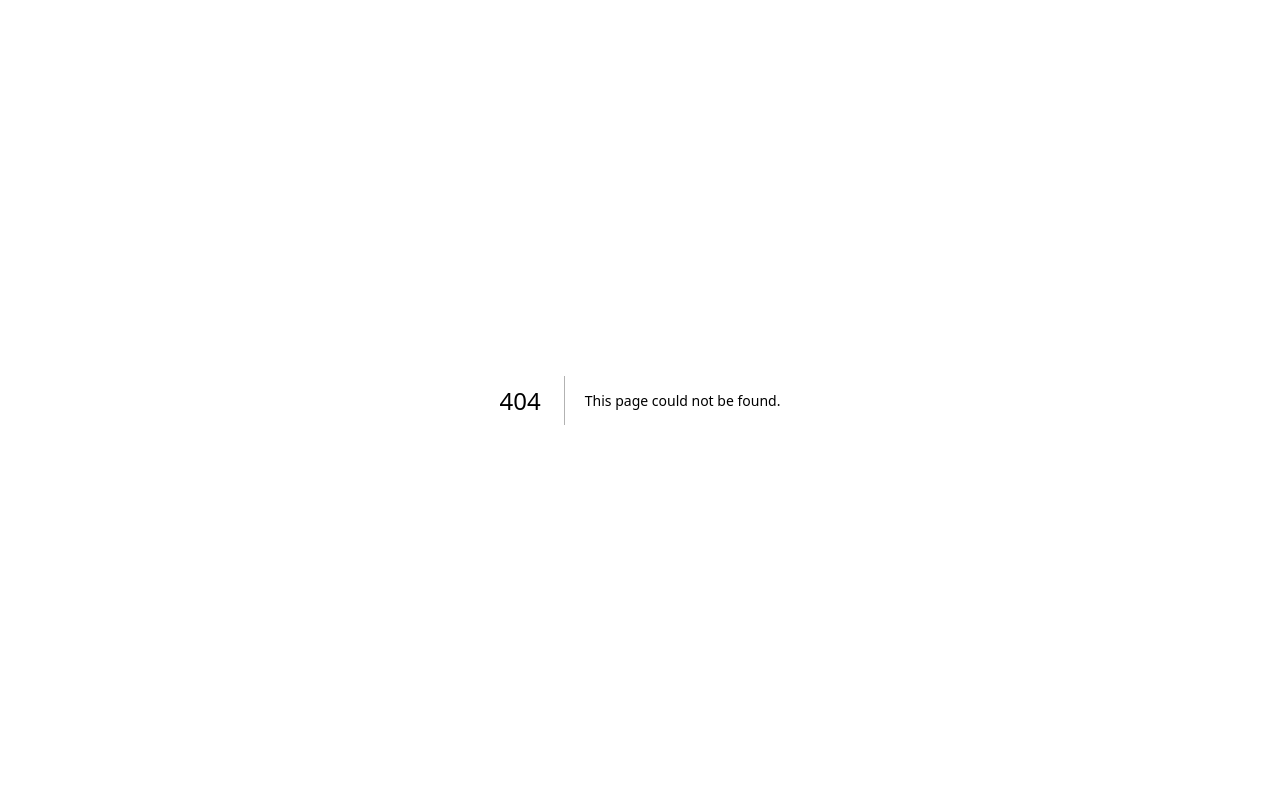
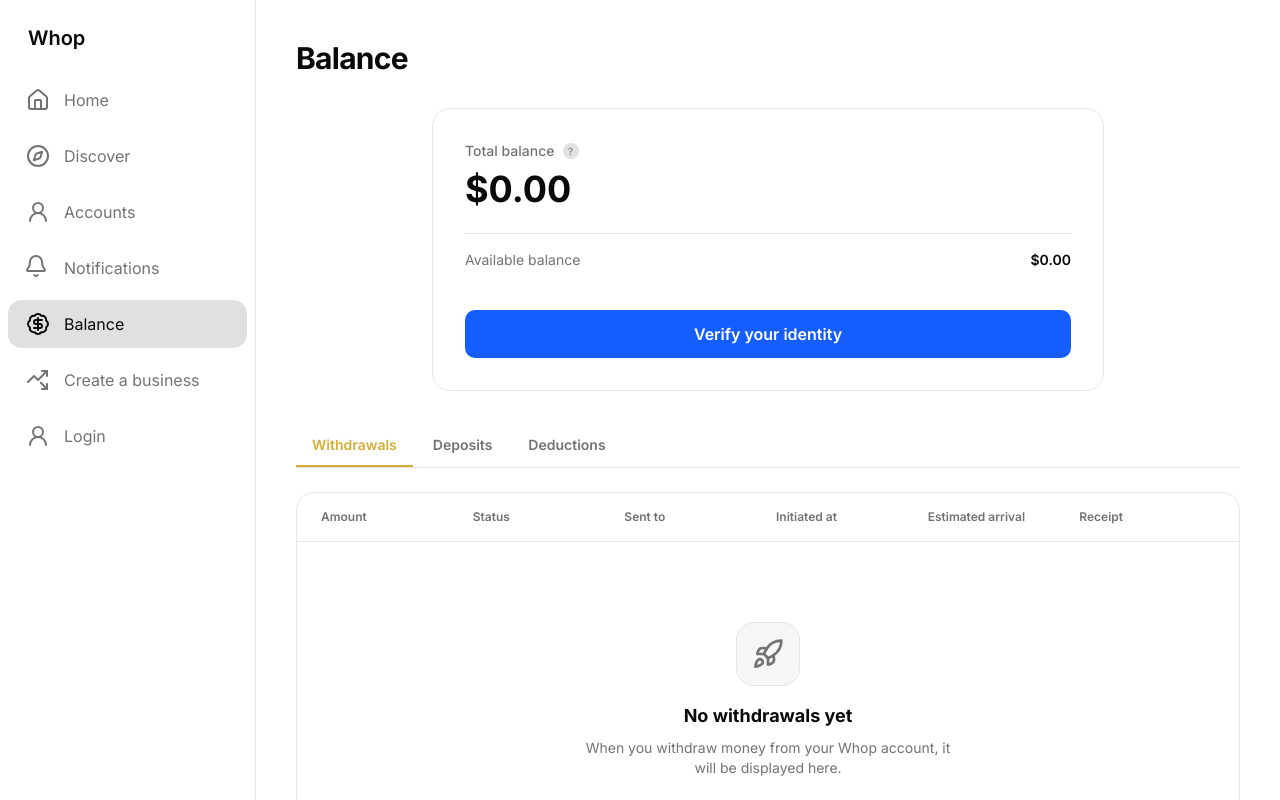
Before and after one commit to ShivamAgrawal04/clone-web-next, a Next.js app: page /balance in a window 1280 px wide. Before the commit this address had no page. Built offline with nearby package versions, Linux system fonts and the light colour scheme.

Commit message:
add balance pagee inside ( shell ) router

```diff
--- /dev/null
+++ b/app/(shell)/balance/page.tsx
@@ -0,0 +1,172 @@
+"use client";
+
+import React, { useState } from "react";
+import { Rocket, ChevronLeft, ChevronRight } from "lucide-react";
+import { motion } from "motion/react";
+
+type TabType = "withdrawals" | "deposits" | "deductions";
+
+type Transaction = {
+  id: string;
+  amount: number;
+  status: "completed" | "pending" | "failed";
+  sentTo: string;
+  initiatedAt: string;
+  estimatedArrival: string;
+  receipt?: string;
+};
+
+export default function BalancePage() {
+  const [activeTab, setActiveTab] = useState<TabType>("withdrawals");
+  const [transactions] = useState<Transaction[]>([]);
+
+  const totalBalance = 0.00;
+  const availableBalance = 0.00;
+
+  return (
+    <div className="min-h-screen bg-background text-foreground p-6 md:p-10">
+      {/* Header */}
+      <div className="mb-8">
+        <h1 className="text-2xl md:text-3xl font-bold tracking-tight">Balance</h1>
+      </div>
+
+      {/* Balance Card */}
+      <div className="max-w-2xl mx-auto mb-8">
+        <div className="bg-card border border-border rounded-2xl p-8 space-y-6">
+          {/* Total Balance */}
+          <div className="space-y-2">
+            <div className="flex items-center gap-2">
+              <h2 className="text-sm font-medium text-muted-foreground">Total balance</h2>
+              <div className="w-4 h-4 rounded-full bg-muted flex items-center justify-center">
+                <span className="text-[10px] text-muted-foreground">?</span>
+              </div>
+            </div>
+            <div className="text-4xl font-bold">${totalBalance.toFixed(2)}</div>
+          </div>
+
+          {/* Available Balance */}
+          <div className="flex items-center justify-between py-4 border-t border-border">
+            <span className="text-sm text-muted-foreground">Available balance</span>
+            <span className="text-sm font-semibold">${availableBalance.toFixed(2)}</span>
+          </div>
+
+          {/* Verify Identity Button */}
+          <button className="w-full h-12 bg-blue-600 hover:bg-blue-700 text-white font-semibold rounded-lg transition-colors">
+            Verify your identity
+          </button>
+        </div>
+      </div>
+
+      {/* Tabs */}
+      <div className="max-w-6xl mx-auto">
+        <div className="flex items-center gap-1 border-b border-border mb-6">
+          <button
+            onClick={() => setActiveTab("withdrawals")}
+            className={`relative px-4 py-3 text-sm font-semibold transition-colors ${
+              activeTab === "withdrawals"
+                ? "text-[#d4af37]"
+                : "text-muted-foreground hover:text-foreground"
+            }`}
+          >
+            Withdrawals
+            {activeTab === "withdrawals" && (
+              <motion.div
+                layoutId="activeTab"
+                className="absolute bottom-0 left-0 right-0 h-0.5 bg-[#d4af37]"
+                transition={{ type: "spring", stiffness: 500, damping: 30 }}
+              />
+            )}
+          </button>
+          <button
+            onClick={() => setActiveTab("deposits")}
+            className={`relative px-4 py-3 text-sm font-semibold transition-colors ${
+              activeTab === "deposits"
+                ? "text-[#d4af37]"
+                : "text-muted-foreground hover:text-foreground"
+            }`}
+          >
+            Deposits
+            {activeTab === "deposits" && (
+              <motion.div
+                layoutId="activeTab"
+                className="absolute bottom-0 left-0 right-0 h-0.5 bg-[#d4af37]"
+                transition={{ type: "spring", stiffness: 500, damping: 30 }}
+              />
+            )}
+          </button>
+          <button
+            onClick={() => setActiveTab("deductions")}
+            className={`relative px-4 py-3 text-sm font-semibold transition-colors ${
+              activeTab === "deductions"
+                ? "text-[#d4af37]"
+                : "text-muted-foreground hover:text-foreground"
+            }`}
+          >
+            Deductions
+            {activeTab === "deductions" && (
+              <motion.div
+                layoutId="activeTab"
+                className="absolute bottom-0 left-0 right-0 h-0.5 bg-[#d4af37]"
+                transition={{ type: "spring", stiffness: 500, damping: 30 }}
+              />
+            )}
+          </button>
+        </div>
+
+        {/* Table Header */}
+        <div className="bg-card border border-border rounded-t-2xl">
+          <div className="grid grid-cols-6 gap-4 px-6 py-4 text-xs font-semibold text-muted-foreground border-b border-border">
+            <div>Amount</div>
+            <div>Status</div>
+            <div>Sent to</div>
+            <div>Initiated at</div>
+            <div>Estimated arrival</div>
+            <div>Receipt</div>
+          </div>
+
+          {/* Empty State */}
+          {transactions.length === 0 && (
+            <div className="flex flex-col items-center justify-center py-20 px-6">
+              <div className="w-16 h-16 bg-muted/30 rounded-2xl flex items-center justify-center mb-4 border border-border">
+                <Rocket className="text-muted-foreground" size={32} />
+              </div>
+              <h3 className="text-lg font-bold mb-2">
+                No {activeTab} yet
+              </h3>
+              <p className="text-sm text-muted-foreground text-center max-w-sm">
+                When you withdraw money from your Whop account, it will be displayed here.
+              </p>
+            </div>
+          )}
+        </div>
+
+        {/* Pagination */}
+        {transactions.length === 0 && (
+          <div className="bg-card border border-t-0 border-border rounded-b-2xl px-6 py-4 flex items-center justify-between">
+            <button
+              disabled
+              className="px-3 py-1.5 text-sm font-medium text-muted-foreground bg-muted/30 rounded-md cursor-not-allowed opacity-50"
+            >
+              <ChevronLeft size={16} className="inline mr-1" />
+              Previous
+            </button>
+            <button
+              disabled
+              className="px-3 py-1.5 text-sm font-medium text-muted-foreground bg-muted/30 rounded-md cursor-not-allowed opacity-50"
+            >
+              Next
+              <ChevronRight size={16} className="inline ml-1" />
+            </button>
+          </div>
+        )}
+      </div>
+
+      {/* Footer Note */}
+      <div className="max-w-6xl mx-auto mt-6">
+        <p className="text-xs text-muted-foreground text-center leading-relaxed">
+          *Whop is a technology company, not a bank. Payment services are provided by Whop&apos;s payment partners, including Stripe. Whop Balances are held for you by Cross River Bank (member FDIC) at another partner bank. Whop Balances are not FDIC insured.
+        </p>
+      </div>
+    </div>
+  );
+}
--- a/components/layout/Sidebar.tsx
+++ b/components/layout/Sidebar.tsx
@@ -11,6 +11,7 @@
 import { TrendingUpDownIcon } from "@/components/TrendingUpDownIcon";
 import { UserRoundIcon } from "@/components/UserRoundIcon";
 import { useState } from "react";
+import { BadgeDollarIcon } from "../BadgeDollarIcon";
 
 export const navItems = [
   { name: "Home", href: "/home", icon: HouseIcon },
@@ -19,6 +20,7 @@
   { name: "Accounts", href: "/accounts", icon: UserRoundIcon },
 
   { name: "Notifications", href: "/notifications", icon: BellIcon },
+  { name: "Balance", href: "/balance", icon: BadgeDollarIcon },
   { name: "Create a business", href: "/finance", icon: TrendingUpDownIcon },
   { name: "Login", href: "/finance", icon: UserRoundIcon },
 ];
```
